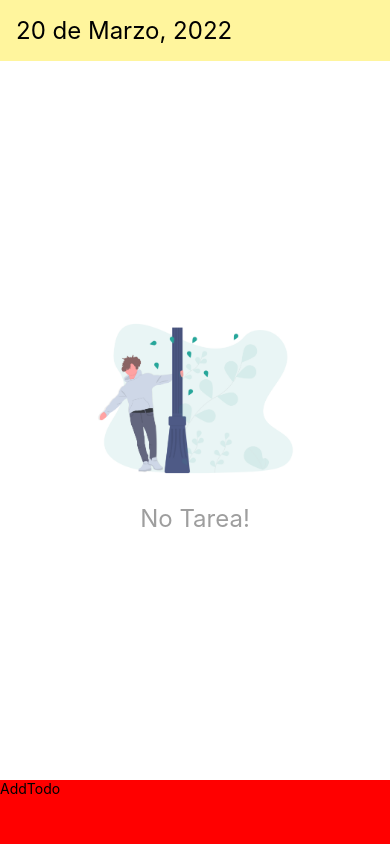
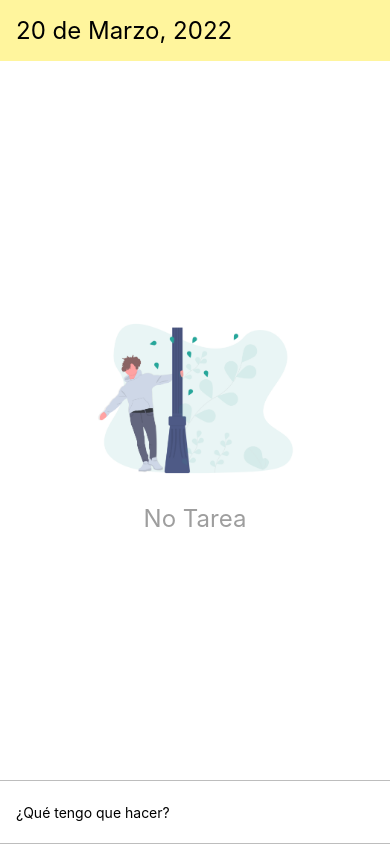
Before and after one commit to materokatti/002_TodoList-RN-, a React Native app: screen / in a window 390 px wide. Built offline with nearby package versions, Linux system fonts and the light colour scheme.

Commit message:
feature : input add

```diff
--- a/App.js
+++ b/App.js
@@ -1,5 +1,5 @@
 import React from 'react';
-import {StyleSheet, Text, View} from 'react-native';
+import {StyleSheet, KeyboardAvoidingView, Platform} from 'react-native';
 import {SafeAreaProvider, SafeAreaView} from 'react-native-safe-area-context';
 import AddTodo from './components/AddTodo';
 import DateHead from './components/DateHead';
@@ -11,9 +11,11 @@ const App = () => {
   return (
     <SafeAreaProvider>
       <SafeAreaView edges={['bottom']} style={styles.block}>
-        <DateHead date={today} />
-        <Empty />
-        <AddTodo />
+        <KeyboardAvoidingView style={styles.avoid}>
+          <DateHead date={today} />
+          <Empty />
+          <AddTodo />
+        </KeyboardAvoidingView>
       </SafeAreaView>
     </SafeAreaProvider>
   );
@@ -24,6 +26,9 @@ const styles = StyleSheet.create({
     flex: 1,
     backgroundColor: 'white',
   },
+  avoid: {
+    flex: 1,
+  },
 });
 
 export default App;
--- a/components/AddTodo.js
+++ b/components/AddTodo.js
@@ -1,19 +1,27 @@
-import {StyleSheet, Text, View} from 'react-native';
+import {StyleSheet, Text, TextInput, View} from 'react-native';
 import React from 'react';
 
 const AddTodo = () => {
   return (
     <View style={styles.block}>
-      <Text>AddTodo</Text>
+      <TextInput placeholder="¿Qué tengo que hacer?" />
     </View>
   );
 };
 
-export default AddTodo;
-
 const styles = StyleSheet.create({
   block: {
     height: 64,
-    backgroundColor: 'red',
+    paddingHorizontal: 16,
+    borderColor: '#bdbdbd',
+    borderTopWidth: 1,
+    borderBottomWidth: 1,
+    justifyContent: 'center',
+  },
+  input: {
+    fontSize: 16,
+    paddingVertival: 8,
   },
 });
+
+export default AddTodo;
--- a/components/Empty.js
+++ b/components/Empty.js
@@ -9,7 +9,7 @@ const Empty = () => {
         style={styles.image}
         resizeMode="contain"
       />
-      <Text style={styles.description}>No Tarea!</Text>
+      <Text style={styles.description}>No Tarea</Text>
     </View>
   );
 };
```
